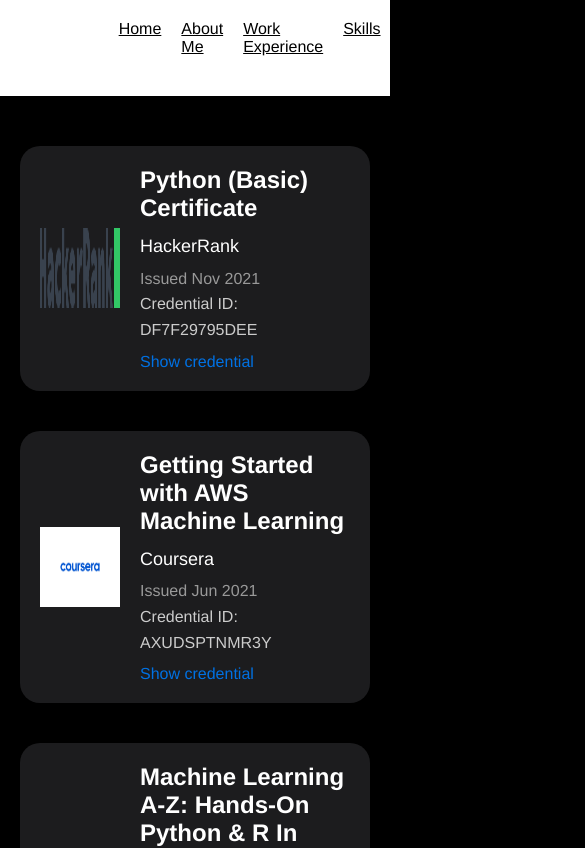
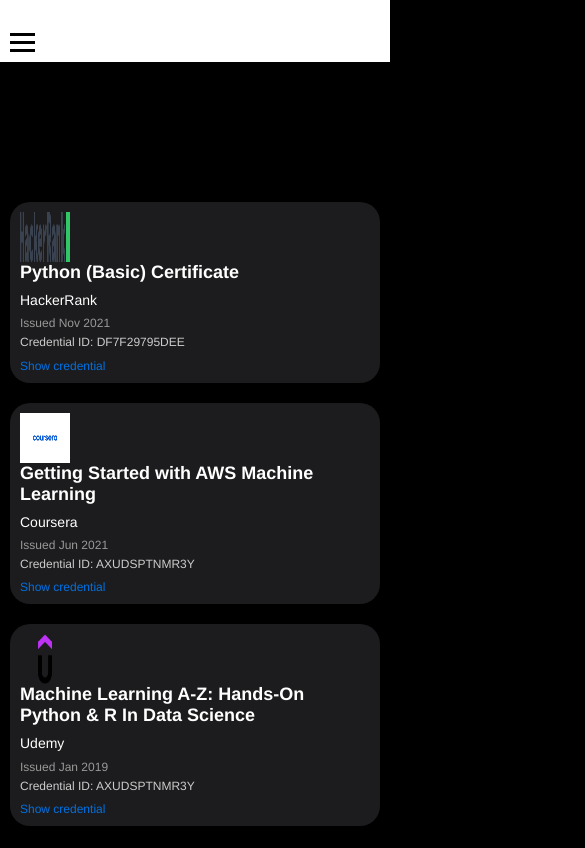
Before and after one commit to nihalgbailur/Portfolio_website_nihalgbailur, a React (Create React App) app: page /certifications in a window 390 px wide. Shown: the top 848 px of the page, 585 px wide, since content can reach past the window. Built offline with nearby package versions, Linux system fonts and the light colour scheme.

Commit message:
mobile responsive to all other js files

```diff
--- a/src/components/Certifications.js
+++ b/src/components/Certifications.js
@@ -2,9 +2,9 @@
 import styled from 'styled-components';
 import { motion } from 'framer-motion';
 
-import hackerRankLogo from '../assets/hackerrank-logo.png'; // Replace with the actual path to your HackerRank logo
-import courseraLogo from '../assets/coursera.png'; /// Replace with the actual path to your Coursera logo
-import udemyLogo from '../assets/udemy-logo.png'; // Replace with the actual path to your Udemy logo
+import hackerRankLogo from '../assets/hackerrank-logo.png';
+import courseraLogo from '../assets/coursera.png';
+import udemyLogo from '../assets/udemy-logo.png';
 
 const CertificationsContainer = styled.section`
   min-height: 100vh;
@@ -15,6 +15,14 @@
   justify-content: center;
   background-color: #000;
   color: #fff;
+
+  @media (max-width: 768px) {
+    padding: 40px 15px;
+  }
+
+  @media (max-width: 480px) {
+    padding: 30px 10px;
+  }
 `;
 
 const CertificationsWrapper = styled.div`
@@ -23,6 +31,14 @@
   gap: 40px;
   max-width: 800px;
   width: 100%;
+
+  @media (max-width: 768px) {
+    gap: 30px;
+  }
+
+  @media (max-width: 480px) {
+    gap: 20px;
+  }
 `;
 
 const CertificationCard = styled(motion.div)`
@@ -37,12 +53,36 @@
   &:hover {
     transform: scale(1.05);
   }
+
+  @media (max-width: 768px) {
+    flex-direction: column;
+    padding: 15px;
+    align-items: flex-start;
+  }
+
+  @media (max-width: 480px) {
+    flex-direction: column;
+    padding: 10px;
+    align-items: flex-start;
+  }
 `;
 
 const Logo = styled.img`
   width: 80px;
   height: 80px;
   margin-right: 20px;
+
+  @media (max-width: 768px) {
+    width: 60px;
+    height: 60px;
+    margin-right: 15px;
+  }
+
+  @media (max-width: 480px) {
+    width: 50px;
+    height: 50px;
+    margin-right: 10px;
+  }
 `;
 
 const Details = styled.div`
@@ -54,30 +94,77 @@
   font-size: 24px;
   font-weight: bold;
   margin-bottom: 10px;
+
+  @media (max-width: 768px) {
+    font-size: 20px;
+    margin-bottom: 8px;
+  }
+
+  @media (max-width: 480px) {
+    font-size: 18px;
+    margin-bottom: 6px;
+  }
 `;
 
 const Issuer = styled.p`
   font-size: 18px;
   margin-bottom: 5px;
+
+  @media (max-width: 768px) {
+    font-size: 16px;
+    margin-bottom: 4px;
+  }
+
+  @media (max-width: 480px) {
+    font-size: 14px;
+    margin-bottom: 3px;
+  }
 `;
 
 const IssuedDate = styled.p`
   font-size: 16px;
   color: #999;
+
+  @media (max-width: 768px) {
+    font-size: 14px;
+  }
+
+  @media (max-width: 480px) {
+    font-size: 12px;
+  }
 `;
 
 const CredentialID = styled.p`
   font-size: 16px;
   color: #ccc;
   margin-bottom: 10px;
+
+  @media (max-width: 768px) {
+    font-size: 14px;
+    margin-bottom: 8px;
+  }
+
+  @media (max-width: 480px) {
+    font-size: 12px;
+    margin-bottom: 6px;
+  }
 `;
 
 const CredentialLink = styled.a`
   font-size: 16px;
   color: #0071e3;
   text-decoration: none;
+
   &:hover {
     text-decoration: underline;
+  }
+
+  @media (max-width: 768px) {
+    font-size: 14px;
+  }
+
+  @media (max-width: 480px) {
+    font-size: 12px;
   }
 `;
 
@@ -89,7 +176,7 @@
       issuer: 'HackerRank',
       issuedDate: 'Issued Nov 2021',
       credentialID: 'DF7F29795DEE',
-      link: 'https://www.hackerrank.com/certificates/DF7F29795DEE', // Replace with your actual link
+      link: 'https://www.hackerrank.com/certificates/DF7F29795DEE',
     },
     {
       name: 'Getting Started with AWS Machine Learning',
@@ -97,7 +184,7 @@
       issuer: 'Coursera',
       issuedDate: 'Issued Jun 2021',
       credentialID: 'AXUDSPTNMR3Y',
-      link: 'https://www.coursera.org/account/accomplishments/certificate/AXUDSPTNMR3Y', // Replace with your actual link
+      link: 'https://www.coursera.org/account/accomplishments/certificate/AXUDSPTNMR3Y',
     },
     {
       name: 'Machine Learning A-Z: Hands-On Python & R In Data Science',
@@ -105,7 +192,7 @@
       issuer: 'Udemy',
       issuedDate: 'Issued Jan 2019',
       credentialID: 'AXUDSPTNMR3Y',
-      link: 'https://www.udemy.com/certificate/UC-UOHZKCAG/', // Replace with your actual link
+      link: 'https://www.udemy.com/certificate/UC-UOHZKCAG/',
     },
   ];
 
--- a/src/components/Contact.js
+++ b/src/components/Contact.js
@@ -6,6 +6,14 @@
   max-width: 800px;
   margin: 0 auto;
   text-align: center;
+
+  @media (max-width: 768px) {
+    padding: 40px 15px;
+  }
+
+  @media (max-width: 480px) {
+    padding: 30px 10px;
+  }
 `;
 
 const ContactForm = styled.form`
@@ -13,6 +21,16 @@
   flex-direction: column;
   gap: 20px;
   margin-top: 30px;
+
+  @media (max-width: 768px) {
+    gap: 15px;
+    margin-top: 25px;
+  }
+
+  @media (max-width: 480px) {
+    gap: 10px;
+    margin-top: 20px;
+  }
 `;
 
 const Input = styled.input`
@@ -20,6 +38,16 @@
   font-size: 16px;
   border: 1px solid #ccc;
   border-radius: 4px;
+
+  @media (max-width: 768px) {
+    padding: 8px;
+    font-size: 14px;
+  }
+
+  @media (max-width: 480px) {
+    padding: 6px;
+    font-size: 13px;
+  }
 `;
 
 const TextArea = styled.textarea`
@@ -28,6 +56,16 @@
   border: 1px solid #ccc;
   border-radius: 4px;
   resize: none;
+
+  @media (max-width: 768px) {
+    padding: 8px;
+    font-size: 14px;
+  }
+
+  @media (max-width: 480px) {
+    padding: 6px;
+    font-size: 13px;
+  }
 `;
 
 const SubmitButton = styled.button`
@@ -41,6 +79,16 @@
 
   &:hover {
     background-color: #005bb5;
+  }
+
+  @media (max-width: 768px) {
+    padding: 8px 16px;
+    font-size: 14px;
+  }
+
+  @media (max-width: 480px) {
+    padding: 6px 12px;
+    font-size: 13px;
   }
 `;
 
--- a/src/components/Education.js
+++ b/src/components/Education.js
@@ -2,8 +2,8 @@
 import styled from 'styled-components';
 import { motion } from 'framer-motion';
 
-import rvLogo from '../assets/rv-logo.png'; // Replace with the actual path to your RV logo
-import jnnceLogo from '../assets/jnnce-logo.png'; // Replace with the actual path to your JNNCE logo
+import rvLogo from '../assets/rv-logo.png';
+import jnnceLogo from '../assets/jnnce-logo.png';
 
 const EducationContainer = styled.section`
   min-height: 100vh;
@@ -14,6 +14,14 @@
   justify-content: center;
   background-color: #000;
   color: #fff;
+
+  @media (max-width: 768px) {
+    padding: 40px 15px;
+  }
+
+  @media (max-width: 480px) {
+    padding: 30px 10px;
+  }
 `;
 
 const EducationWrapper = styled.div`
@@ -22,6 +30,14 @@
   gap: 40px;
   max-width: 800px;
   width: 100%;
+
+  @media (max-width: 768px) {
+    gap: 30px;
+  }
+
+  @media (max-width: 480px) {
+    gap: 20px;
+  }
 `;
 
 const EducationCard = styled(motion.div)`
@@ -36,12 +52,36 @@
   &:hover {
     transform: scale(1.05);
   }
+
+  @media (max-width: 768px) {
+    padding: 15px;
+    flex-direction: column;
+    align-items: flex-start;
+  }
+
+  @media (max-width: 480px) {
+    padding: 10px;
+    flex-direction: column;
+    align-items: flex-start;
+  }
 `;
 
 const Logo = styled.img`
   width: 80px;
   height: 80px;
   margin-right: 20px;
+
+  @media (max-width: 768px) {
+    width: 60px;
+    height: 60px;
+    margin-right: 15px;
+  }
+
+  @media (max-width: 480px) {
+    width: 50px;
+    height: 50px;
+    margin-right: 10px;
+  }
 `;
 
 const Details = styled.div`
@@ -53,16 +93,44 @@
   font-size: 24px;
   font-weight: bold;
   margin-bottom: 10px;
+
+  @media (max-width: 768px) {
+    font-size: 20px;
+    margin-bottom: 8px;
+  }
+
+  @media (max-width: 480px) {
+    font-size: 18px;
+    margin-bottom: 6px;
+  }
 `;
 
 const Degree = styled.p`
   font-size: 18px;
   margin-bottom: 5px;
+
+  @media (max-width: 768px) {
+    font-size: 16px;
+    margin-bottom: 4px;
+  }
+
+  @media (max-width: 480px) {
+    font-size: 14px;
+    margin-bottom: 3px;
+  }
 `;
 
 const Duration = styled.p`
   font-size: 16px;
   color: #999;
+
+  @media (max-width: 768px) {
+    font-size: 14px;
+  }
+
+  @media (max-width: 480px) {
+    font-size: 12px;
+  }
 `;
 
 function Education() {
--- a/src/components/Navbar.js
+++ b/src/components/Navbar.js
@@ -1,4 +1,4 @@
-import React from 'react';
+import React, { useState } from 'react';
 import { Link } from 'react-router-dom';
 import styled from 'styled-components';
 
@@ -8,16 +8,34 @@
   box-shadow: 0 4px 12px rgba(0, 0, 0, 0.1);
   display: flex;
   justify-content: space-between;
+  align-items: center;
+
+  @media (max-width: 768px) {
+    flex-direction: column;
+    align-items: flex-start;
+    padding: 10px;
+  }
 `;
 
 const Logo = styled.div`
   font-weight: bold;
   font-size: 24px;
+
+  @media (max-width: 768px) {
+    font-size: 20px;
+  }
 `;
 
 const NavLinks = styled.div`
   display: flex;
   gap: 20px;
+
+  @media (max-width: 768px) {
+    flex-direction: column;
+    gap: 10px;
+    width: 100%;
+    display: ${({ isOpen }) => (isOpen ? 'flex' : 'none')};
+  }
 `;
 
 const NavLink = styled(Link)`
@@ -26,13 +44,45 @@
   &:hover {
     color: #0071e3;
   }
+
+  @media (max-width: 768px) {
+    font-size: 14px;
+  }
+`;
+
+const Hamburger = styled.div`
+  display: none;
+  flex-direction: column;
+  gap: 5px;
+  cursor: pointer;
+
+  @media (max-width: 768px) {
+    display: flex;
+  }
+
+  div {
+    width: 25px;
+    height: 3px;
+    background-color: #000;
+  }
 `;
 
 function Navbar() {
+  const [isOpen, setIsOpen] = useState(false);
+
+  const toggleMenu = () => {
+    setIsOpen(!isOpen);
+  };
+
   return (
     <NavbarContainer>
       <Logo>My Portfolio</Logo>
-      <NavLinks>
+      <Hamburger onClick={toggleMenu}>
+        <div />
+        <div />
+        <div />
+      </Hamburger>
+      <NavLinks isOpen={isOpen}>
         <NavLink to="/">Home</NavLink>
         <NavLink to="/about">About Me</NavLink>
         <NavLink to="/work">Work Experience</NavLink>
--- a/src/components/Projects.js
+++ b/src/components/Projects.js
@@ -5,26 +5,70 @@
   padding: 50px 20px;
   max-width: 800px;
   margin: 0 auto;
+
+  @media (max-width: 768px) {
+    padding: 40px 15px;
+  }
+
+  @media (max-width: 480px) {
+    padding: 30px 10px;
+  }
 `;
 
 const Project = styled.div`
   margin-bottom: 30px;
+
+  @media (max-width: 768px) {
+    margin-bottom: 25px;
+  }
+
+  @media (max-width: 480px) {
+    margin-bottom: 20px;
+  }
 `;
 
 const ProjectTitle = styled.h3`
   font-size: 22px;
   margin-bottom: 10px;
+
+  @media (max-width: 768px) {
+    font-size: 20px;
+    margin-bottom: 8px;
+  }
+
+  @media (max-width: 480px) {
+    font-size: 18px;
+    margin-bottom: 6px;
+  }
 `;
 
 const ProjectDetails = styled.p`
   font-size: 16px;
   line-height: 1.4;
+
+  @media (max-width: 768px) {
+    font-size: 15px;
+    line-height: 1.3;
+  }
+
+  @media (max-width: 480px) {
+    font-size: 14px;
+    line-height: 1.3;
+  }
 `;
 
 const ProjectLink = styled.a`
   color: #0071e3;
   &:hover {
     text-decoration: underline;
+  }
+
+  @media (max-width: 768px) {
+    font-size: 15px;
+  }
+
+  @media (max-width: 480px) {
+    font-size: 14px;
   }
 `;
 
--- a/src/components/Publications.js
+++ b/src/components/Publications.js
@@ -5,26 +5,70 @@
   padding: 50px 20px;
   max-width: 800px;
   margin: 0 auto;
+
+  @media (max-width: 768px) {
+    padding: 40px 15px;
+  }
+
+  @media (max-width: 480px) {
+    padding: 30px 10px;
+  }
 `;
 
 const Publication = styled.div`
   margin-bottom: 30px;
+
+  @media (max-width: 768px) {
+    margin-bottom: 25px;
+  }
+
+  @media (max-width: 480px) {
+    margin-bottom: 20px;
+  }
 `;
 
 const PublicationTitle = styled.h3`
   font-size: 22px;
   margin-bottom: 10px;
+
+  @media (max-width: 768px) {
+    font-size: 20px;
+    margin-bottom: 8px;
+  }
+
+  @media (max-width: 480px) {
+    font-size: 18px;
+    margin-bottom: 6px;
+  }
 `;
 
 const Journal = styled.p`
   font-size: 16px;
   line-height: 1.4;
+
+  @media (max-width: 768px) {
+    font-size: 15px;
+    line-height: 1.3;
+  }
+
+  @media (max-width: 480px) {
+    font-size: 14px;
+    line-height: 1.3;
+  }
 `;
 
 const PublicationLink = styled.a`
   color: #0071e3;
   &:hover {
     text-decoration: underline;
+  }
+
+  @media (max-width: 768px) {
+    font-size: 15px;
+  }
+
+  @media (max-width: 480px) {
+    font-size: 14px;
   }
 `;
 
--- a/src/components/Skills.js
+++ b/src/components/Skills.js
@@ -16,6 +16,14 @@
   justify-content: center;
   background-color: #000;
   color: #fff;
+
+  @media (max-width: 768px) {
+    padding: 40px 15px;
+  }
+
+  @media (max-width: 480px) {
+    padding: 30px 10px;
+  }
 `;
 
 const SkillsWrapper = styled.div`
@@ -23,6 +31,7 @@
   flex-direction: column;
   gap: 40px;
   align-items: center;
+  width: 100%;
 `;
 
 const SkillCard = styled(motion.div)`
@@ -39,6 +48,16 @@
   &:hover {
     transform: scale(1.05);
   }
+
+  @media (max-width: 768px) {
+    width: 90%;
+    padding: 15px;
+  }
+
+  @media (max-width: 480px) {
+    width: 100%;
+    padding: 10px;
+  }
 `;
 
 const SkillHeader = styled.div`
@@ -46,17 +65,45 @@
   align-items: center;
   gap: 20px;
   margin-bottom: 20px;
+
+  @media (max-width: 768px) {
+    gap: 15px;
+    margin-bottom: 15px;
+  }
+
+  @media (max-width: 480px) {
+    gap: 10px;
+    margin-bottom: 10px;
+  }
 `;
 
 const SkillLogo = styled.img`
   width: 60px;
   height: 60px;
+
+  @media (max-width: 768px) {
+    width: 50px;
+    height: 50px;
+  }
+
+  @media (max-width: 480px) {
+    width: 40px;
+    height: 40px;
+  }
 `;
 
 const SkillName = styled.p`
   font-size: 24px;
   font-weight: bold;
   color: #fff;
+
+  @media (max-width: 768px) {
+    font-size: 20px;
+  }
+
+  @media (max-width: 480px) {
+    font-size: 18px;
+  }
 `;
 
 const ProgressBarContainer = styled.div`
@@ -65,18 +112,34 @@
   border-radius: 10px;
   overflow: hidden;
   margin-top: 10px;
+
+  @media (max-width: 768px) {
+    margin-top: 8px;
+  }
+
+  @media (max-width: 480px) {
+    margin-top: 6px;
+  }
 `;
 
 const ProgressBar = styled(motion.div)`
   height: 15px;
   background-color: #0071e3;
   border-radius: 10px;
+
+  @media (max-width: 768px) {
+    height: 12px;
+  }
+
+  @media (max-width: 480px) {
+    height: 10px;
+  }
 `;
 
 function Skills() {
   const skills = [
     { name: 'Python', logo: pythonLogo, level: '90%' },
-    { name: 'Git/GitHub', logo: gitLogo,level: '90%' },
+    { name: 'Git/GitHub', logo: gitLogo, level: '90%' },
     { name: 'SQL', logo: sqlLogo, level: '70%' },
     { name: 'Jira', logo: jiraLogo, level: '90%' },
     { name: 'Confluence', logo: confluenceLogo, level: '90%' },
--- a/src/components/WorkExperience.js
+++ b/src/components/WorkExperience.js
@@ -14,38 +14,100 @@
   text-align: left;
   background-color: #111;
   color: #fff;
+
+  @media (max-width: 768px) {
+    padding: 70px 15px;
+  }
+
+  @media (max-width: 480px) {
+    padding: 50px 10px;
+  }
 `;
 
 const ExperienceWrapper = styled(motion.div)`
   max-width: 800px;
   margin: 0 auto;
+
+  @media (max-width: 768px) {
+    max-width: 100%;
+  }
 `;
 
 const Title = styled.h1`
   font-size: 48px;
   margin-bottom: 20px;
+
+  @media (max-width: 768px) {
+    font-size: 36px;
+    margin-bottom: 15px;
+  }
+
+  @media (max-width: 480px) {
+    font-size: 28px;
+    margin-bottom: 10px;
+  }
 `;
 
 const JobTitle = styled.h2`
   font-size: 32px;
   margin-bottom: 10px;
+
+  @media (max-width: 768px) {
+    font-size: 28px;
+    margin-bottom: 8px;
+  }
+
+  @media (max-width: 480px) {
+    font-size: 24px;
+    margin-bottom: 6px;
+  }
 `;
 
 const CompanyDetails = styled.p`
   font-size: 20px;
   margin-bottom: 5px;
+
+  @media (max-width: 768px) {
+    font-size: 18px;
+    margin-bottom: 4px;
+  }
+
+  @media (max-width: 480px) {
+    font-size: 16px;
+    margin-bottom: 3px;
+  }
 `;
 
 const Duration = styled.p`
   font-size: 18px;
   margin-bottom: 20px;
   color: #999;
+
+  @media (max-width: 768px) {
+    font-size: 16px;
+    margin-bottom: 15px;
+  }
+
+  @media (max-width: 480px) {
+    font-size: 14px;
+    margin-bottom: 10px;
+  }
 `;
 
 const Description = styled.p`
   font-size: 20px;
   line-height: 1.6;
   margin-bottom: 40px;
+
+  @media (max-width: 768px) {
+    font-size: 18px;
+    margin-bottom: 30px;
+  }
+
+  @media (max-width: 480px) {
+    font-size: 16px;
+    margin-bottom: 20px;
+  }
 `;
 
 function WorkExperience() {
```
